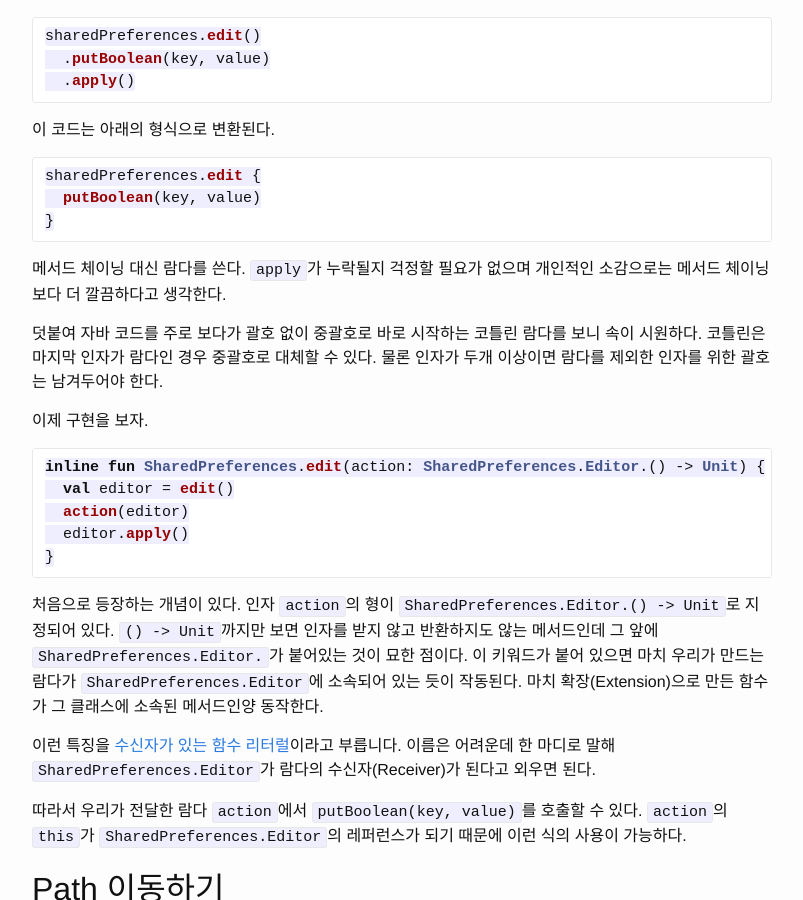
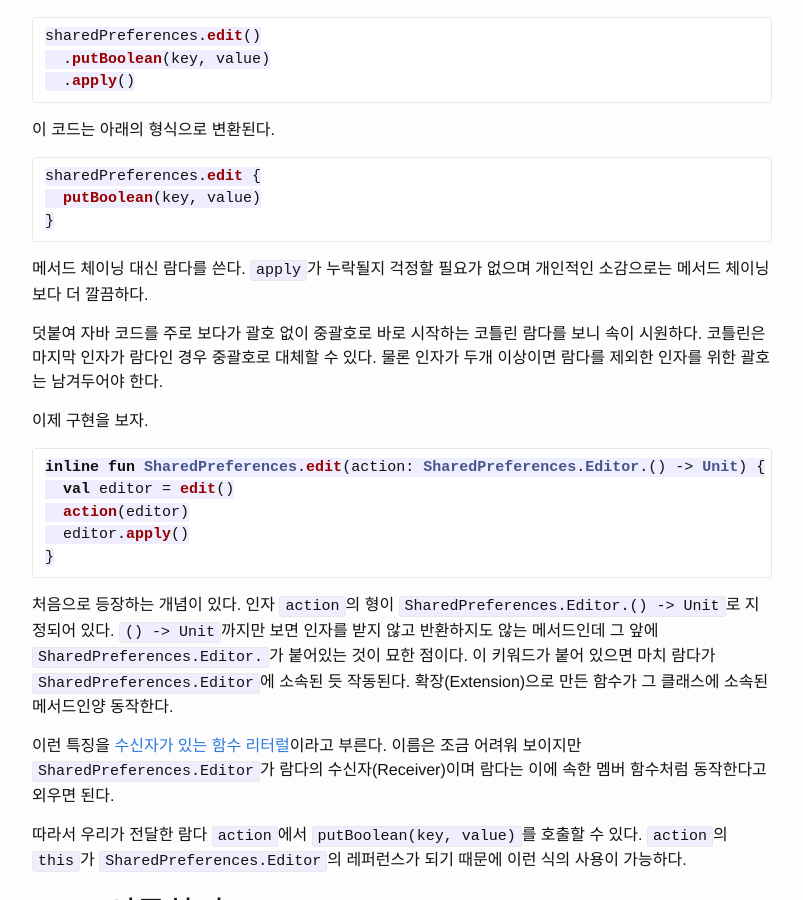
Before and after one commit to dalinaum/dalinaum.github.io, a Jekyll site: the page built from _posts/2018-02-24-ktx.markdown, in a window 1280 px wide and 900 px high, scrolled down 1416 px. Shown: the whole window, without its empty margins (238-1041 px from the left). Built offline with Jekyll 4.4.1, drawn with Linux system fonts in a browser that asks for light colours; some of the changed text lies outside the part shown.

Commit message:
문장 다듬기.

````diff
--- a/_posts/2018-02-24-ktx.markdown
+++ b/_posts/2018-02-24-ktx.markdown
@@ -72,7 +72,7 @@ sharedPreferences.edit {
 }
 ```
 
-메서드 체이닝 대신 람다를 쓴다. `apply`가 누락될지 걱정할 필요가 없으며 개인적인 소감으로는 메서드 체이닝보다 더 깔끔하다고 생각한다.
+메서드 체이닝 대신 람다를 쓴다. `apply`가 누락될지 걱정할 필요가 없으며 개인적인 소감으로는 메서드 체이닝보다 더 깔끔하다.
 
 덧붙여 자바 코드를 주로 보다가 괄호 없이 중괄호로 바로 시작하는 코틀린 람다를 보니 속이 시원하다. 코틀린은 마지막 인자가 람다인 경우 중괄호로 대체할 수 있다. 물론 인자가 두개 이상이면 람다를 제외한 인자를 위한 괄호는 남겨두어야 한다.
 
@@ -86,9 +86,9 @@ inline fun SharedPreferences.edit(action: SharedPreferences.Editor.() -> Unit) {
 }
 ```
 
-처음으로 등장하는 개념이 있다. 인자 `action`의 형이 `SharedPreferences.Editor.() -> Unit`로 지정되어 있다. `() -> Unit`까지만 보면 인자를 받지 않고 반환하지도 않는 메서드인데 그 앞에 `SharedPreferences.Editor.`가 붙어있는 것이 묘한 점이다. 이 키워드가 붙어 있으면 마치 우리가 만드는 람다가 `SharedPreferences.Editor`에 소속되어 있는 듯이 작동된다. 마치 확장(Extension)으로 만든 함수가 그 클래스에 소속된 메서드인양 동작한다.
+처음으로 등장하는 개념이 있다. 인자 `action`의 형이 `SharedPreferences.Editor.() -> Unit`로 지정되어 있다. `() -> Unit`까지만 보면 인자를 받지 않고 반환하지도 않는 메서드인데 그 앞에 `SharedPreferences.Editor.`가 붙어있는 것이 묘한 점이다. 이 키워드가 붙어 있으면 마치 람다가 `SharedPreferences.Editor`에 소속된 듯 작동된다. 확장(Extension)으로 만든 함수가 그 클래스에 소속된 메서드인양 동작한다.
 
-이런 특징을 [수신자가 있는 함수 리터럴](https://kotlinlang.org/docs/reference/lambdas.html#function-literals-with-receiver)이라고 부릅니다. 이름은 어려운데 한 마디로 말해 `SharedPreferences.Editor`가 람다의 수신자(Receiver)가 된다고 외우면 된다.
+이런 특징을 [수신자가 있는 함수 리터럴](https://kotlinlang.org/docs/reference/lambdas.html#function-literals-with-receiver)이라고 부른다. 이름은 조금 어려워 보이지만 `SharedPreferences.Editor`가 람다의 수신자(Receiver)이며 람다는 이에 속한 멤버 함수처럼 동작한다고 외우면 된다.
 
 따라서 우리가 전달한 람다 `action`에서 `putBoolean(key, value)`를 호출할 수 있다. `action`의 `this`가 `SharedPreferences.Editor`의 레퍼런스가 되기 때문에 이런 식의 사용이 가능하다.
 
````
Also changed, not shown: other parts of _posts/2018-02-24-ktx.markdown (+1 -1 lines).
